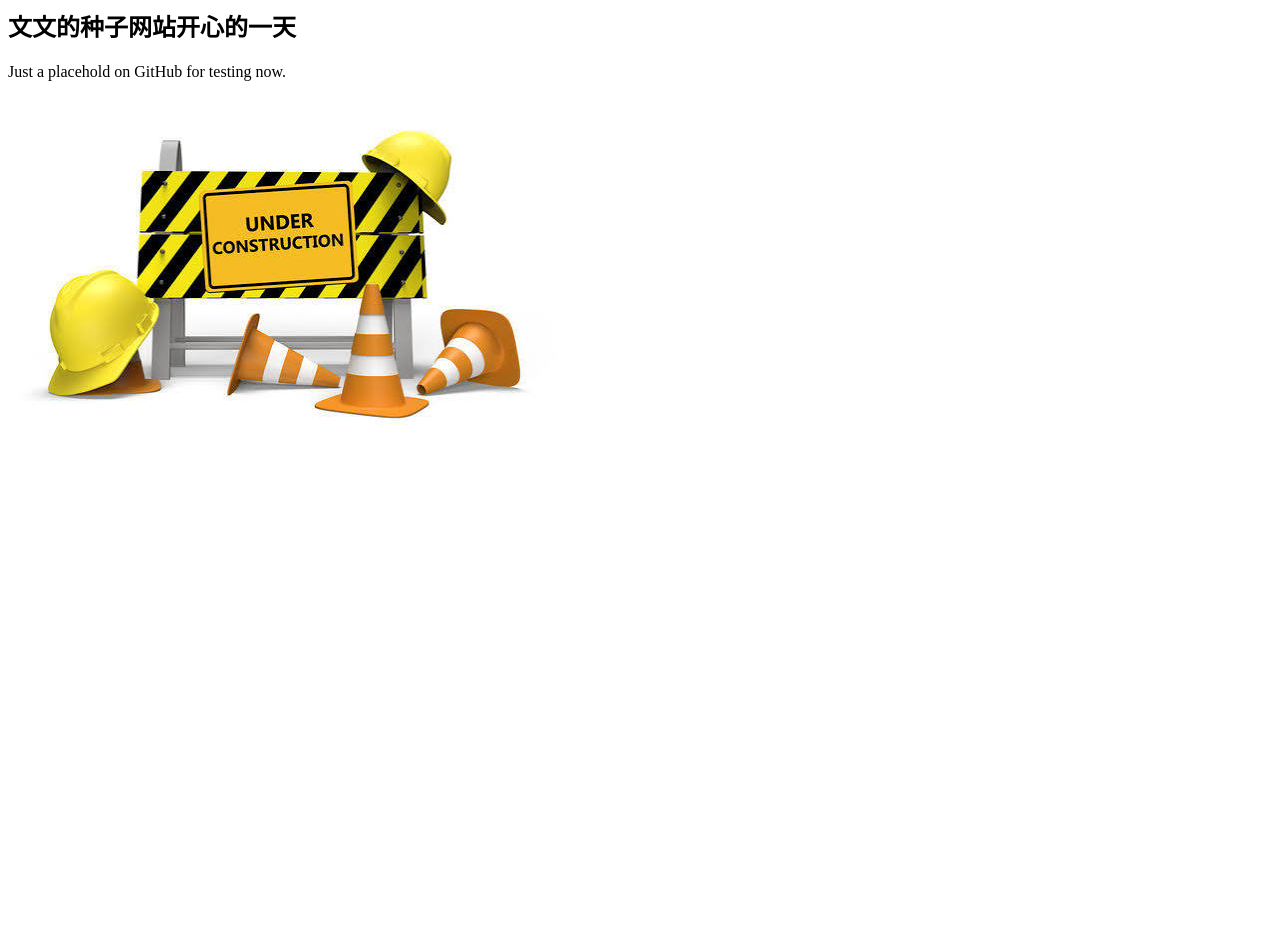
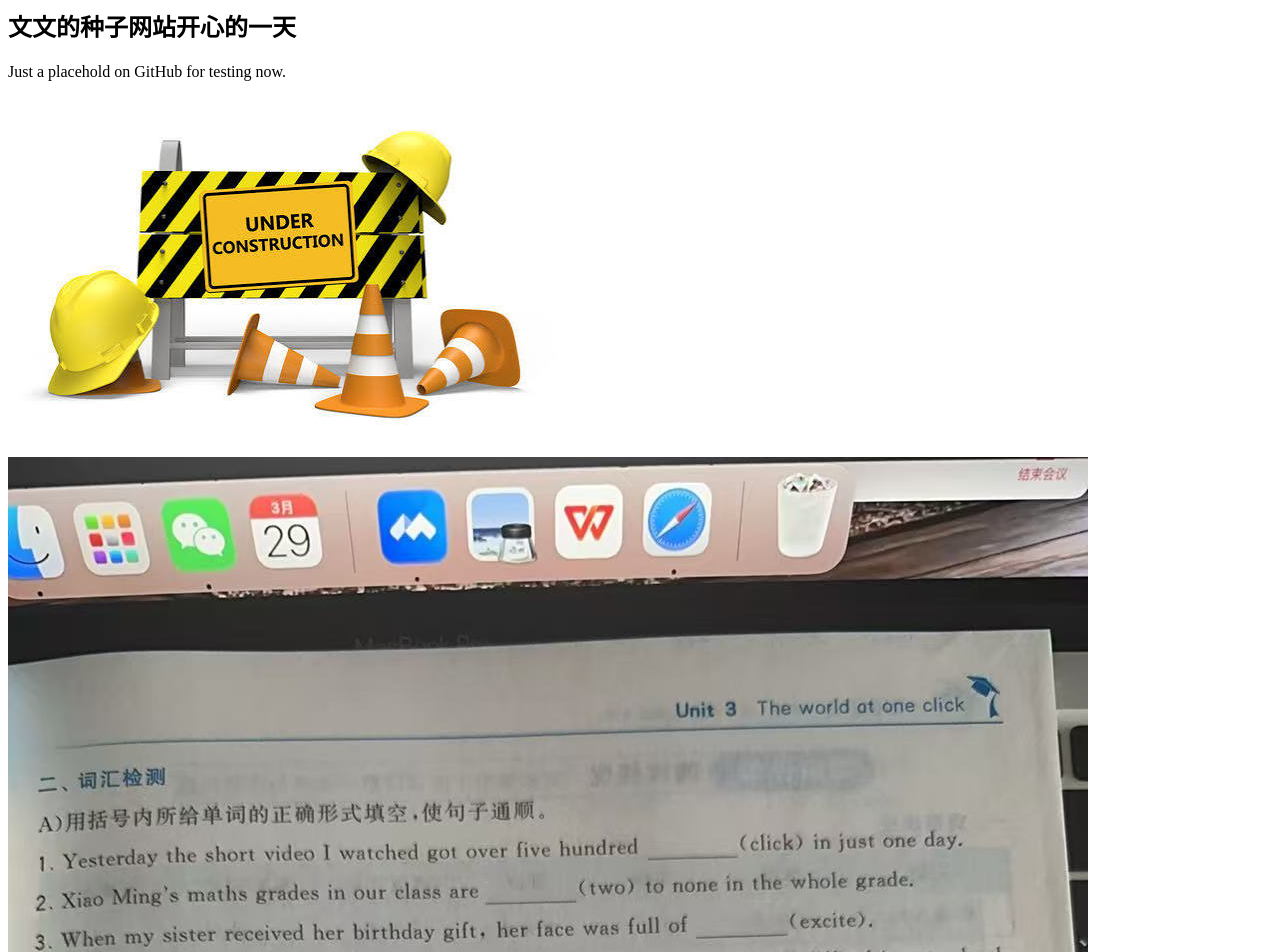
Before and after one commit to Ereadian/AngelaPickup, a plain HTML site: page docs/index.html in a window 1280 px wide. Shown: the top 952 px of the page. Before the commit the page ends 800 px from the top, so only its background shows below. Drawn offline with Linux system fonts and the light colour scheme.

Commit message:
Add default image to index.html

```diff
--- a/docs/index.html
+++ b/docs/index.html
@@ -8,5 +8,6 @@
         </h2>
         <p>Just a placehold on GitHub for testing now.</p>
         <img src="IMG_2342.jpeg"></img>
+        <img src="default-2.jpg"></img>
     </body>
 </html>
```
